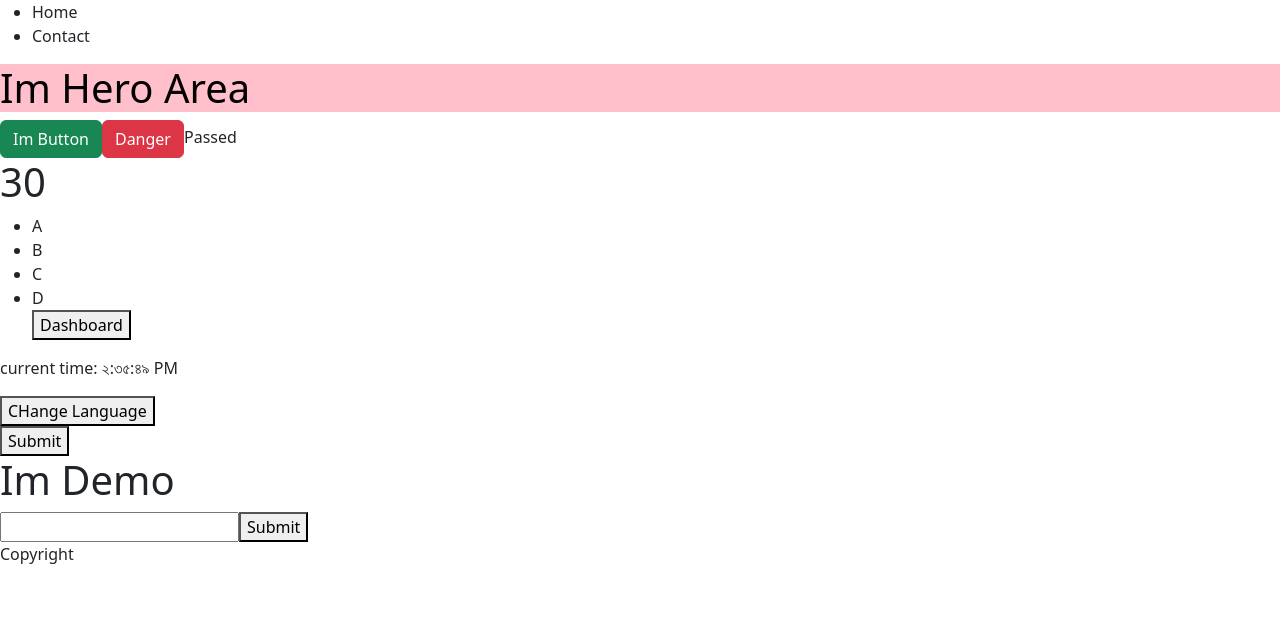
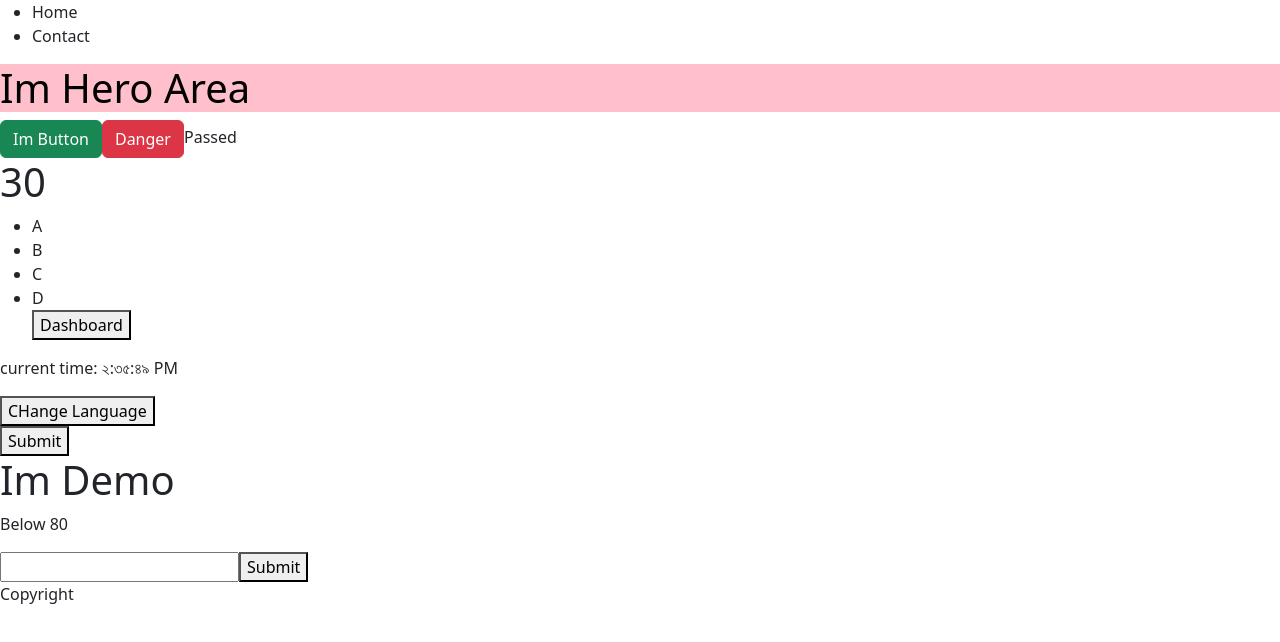
Before and after one commit to RazelRaz/React-deep-dive, a React (Vite) app: page / in a window 1280 px wide. Shown: the top 642 px of the page. Built offline with nearby package versions, Linux system fonts and the light colour scheme.

Commit message:
JSX Short Hand If else

```diff
--- a/src/components/Demo.jsx
+++ b/src/components/Demo.jsx
@@ -1,9 +1,13 @@
 
 
 const Demo = () => {
+    let marks = 80;
     return (
         <div>
             <h1>Im Demo</h1>
+            {
+                marks > 80 ? <h2>A Grade</h2> : <p>Below 80</p>
+            }
         </div>
     );
 };
```
